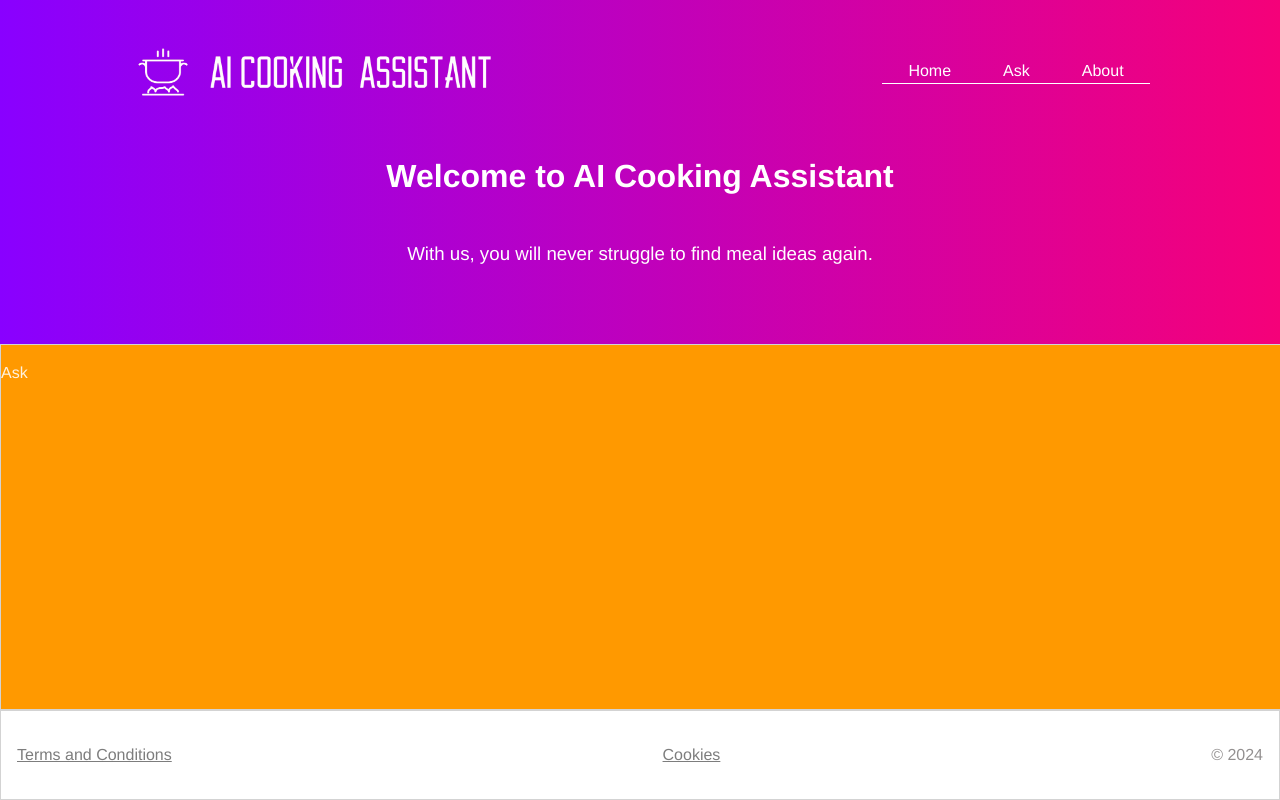
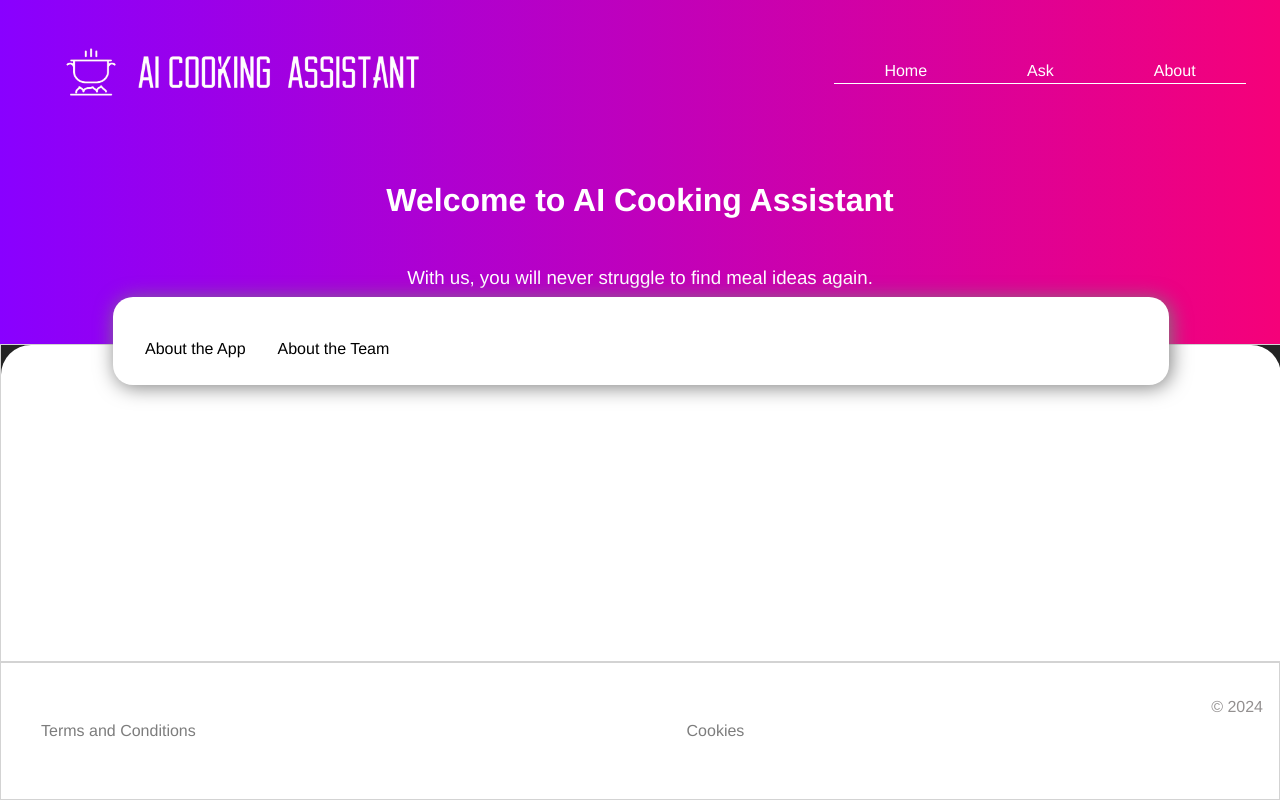
Before and after one commit to technative-academy/Team-Wolf, a React (Vite) app: page /about in a window 1280 px wide. Built offline with nearby package versions, Linux system fonts and the light colour scheme.

Commit message:
add subpages to about page, add some styles

```diff
--- a/src/components/About/About.jsx
+++ b/src/components/About/About.jsx
@@ -1,9 +1,31 @@
 import styles from "./About.module.css";
+import { NavLink } from "react-router-dom";
+import { Outlet } from "react-router-dom";
 
 function About() {
   return (
     <div className={styles.wrapper}>
-      <p>Ask</p>
+      <div className={` ${styles.card} ${styles.shadow} ${styles.padding}`}>
+        <div className={styles.buttonWrapper}>
+          <NavLink
+            to="about-app"
+            className={({ isActive }) =>
+              isActive ? `${styles.link} ${styles.activeLink}` : styles.link
+            }
+          >
+            About the App
+          </NavLink>
+          <NavLink
+            to="about-team"
+            className={({ isActive }) =>
+              isActive ? `${styles.link} ${styles.activeLink}` : styles.link
+            }
+          >
+            About the Team
+          </NavLink>
+        </div>
+        <Outlet />
+      </div>
     </div>
   );
 }
--- a/src/components/About/About.module.css
+++ b/src/components/About/About.module.css
@@ -1,4 +1,45 @@
 .wrapper {
-  background: #f90;
+  background: white;
+  color: black;
   width: 100%;
+  border-radius: 30px 30px 0px 0px;
+  padding: 2rem;
 }
+
+.buttonWrapper {
+  display: flex;
+  justify-content: left;
+  margin-top: 1rem;
+}
+
+a {
+  padding: 1.5rem;
+  text-decoration: none;
+}
+
+.link {
+  text-decoration: none;
+  padding: 8px 16px;
+  color: black;
+}
+
+.activeLink {
+  border-bottom: 1px solid var(--darkGrey);
+}
+
+@media only screen and (min-width: 1024px) {
+  .card {
+    margin-left: 5rem;
+    margin-right: 5rem;
+    position: relative;
+    bottom: 5rem;
+  }
+  .shadow {
+    background-color: white;
+    box-shadow: 2px 2px 20px var(--darkGrey);
+    border-radius: 20px;
+  }
+  .padding {
+    padding: 1rem;
+  }
+}
--- /dev/null
+++ b/src/components/AboutTheApp/AboutTheApp.jsx
@@ -0,0 +1,44 @@
+import styles from "./AboutTheApp.module.css";
+
+const AboutApp = () => {
+  return (
+    <div>
+      <h2>About the App</h2>
+      <p>
+        Welcome to the AI Cooking Assistant, your ultimate companion in the
+        kitchen! Our intelligent assistant is designed to make meal planning and
+        cooking a breeze, whether you are a seasoned chef or just starting out.
+      </p>
+      <p>
+        <strone>Why Choose AI Cooking Assistant?</strone>
+      </p>
+      <ul>
+        <li>
+          Endless Meal Ideas: With our vast database of recipes and meal
+          suggestions, you’ll never struggle to come up with new and exciting
+          dishes. From quick weekday dinners to elaborate weekend feasts, we
+          have got you covered.
+        </li>
+        <li>
+          Personalized Recommendations: Our AI learns from your preferences and
+          dietary needs to provide customized meal suggestions. Whether you are
+          vegetarian, gluten-free, or have other specific requirements, we
+          tailor our recommendations to suit your lifestyle.
+        </li>
+        <li>
+          Easy to Use: Simply tell us what ingredients you have on hand, and our
+          assistant will suggest recipes that you can create with what you
+          already have. No more last-minute grocery runs!
+        </li>
+        <li>
+          Healthy and Nutritious Options: We prioritize your health by offering
+          a wide range of nutritious meal options. Our recipes are crafted to
+          provide balanced meals that nourish your body and delight your taste
+          buds.
+        </li>
+      </ul>
+    </div>
+  );
+};
+
+export default AboutApp;
--- /dev/null
+++ b/src/components/AboutTheTeam/AboutTheTeam.jsx
@@ -0,0 +1,12 @@
+import styles from "./AboutTheTeam.module.css";
+
+const AboutTeam = () => {
+  return (
+    <div>
+      <h1>About the Team</h1>
+      <p>Information about the team behind the AI Cooking Assistant.</p>
+    </div>
+  );
+};
+
+export default AboutTeam;
```
Also changed, not shown: src/routes.jsx (+40 -0 lines), src/assets/css/index.css (line endings or trailing spaces), src/components/AboutTheApp/AboutTheApp.module.css (added), src/components/AboutTheTeam/AboutTheTeam.module.css (added).
